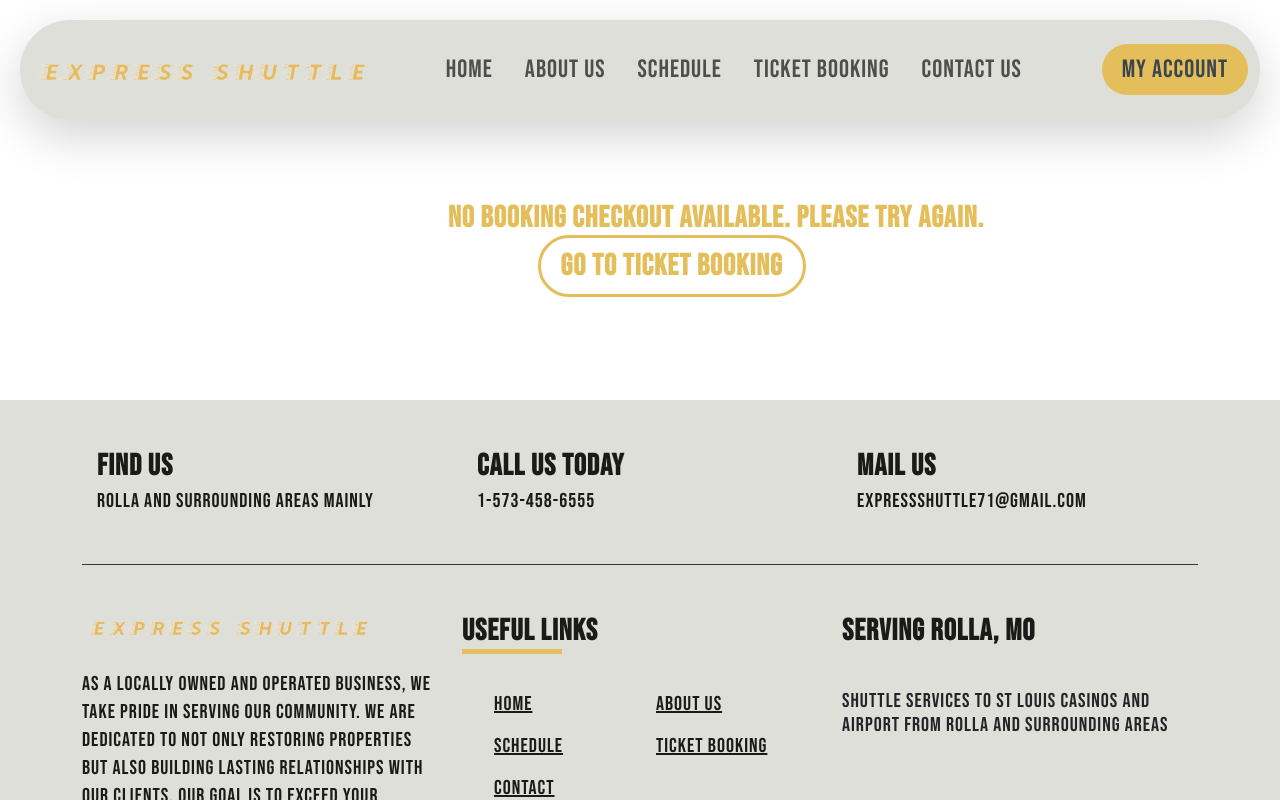
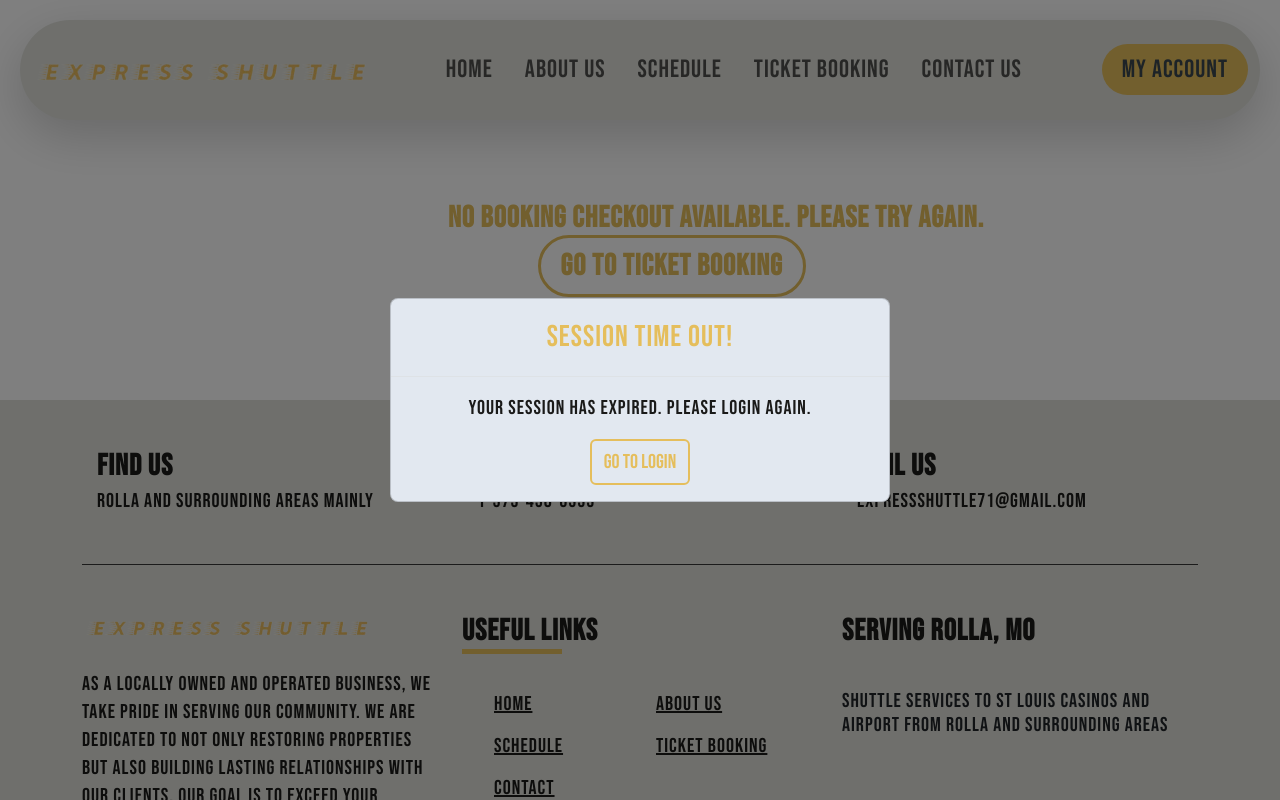
Before and after one commit to Harshamasina/express_shuttle_client, a React (Vite) app: page /checkout in a window 1280 px wide. Shown: the top 800 px of the page. Built offline with nearby package versions, Linux system fonts and the light colour scheme; no server answers; sample sign-in values are in the browser's storage.

Commit message:
added: "Session Expire Feature"

```diff
--- a/src/App.css
+++ b/src/App.css
@@ -1950,6 +1950,47 @@ form{
     background: #e5be5c;
 }
 
+/* Session Time Out Modal */
+.modal {
+    border: none !important;
+}
+
+.modal-content{
+    background: #e2e8f0 !important;
+}
+
+.modal_title{
+    text-align: center !important;
+    color: #e5be5c !important;
+    display: flex !important;
+    margin:  0 auto !important;
+    font-size: 30px !important;
+}
+
+.modal_info{
+    margin:  0 auto !important;
+}
+
+.modal_info p{
+    display: flex !important;
+    color: #1A1A19;
+    font-size: 20px;
+}
+
+.modal_button{
+    display: flex !important;
+    margin:  0 auto !important;
+    background: transparent !important;
+    border: 2px solid #e5be5c !important;
+    font-size: 20px !important;
+    color: #e5be5c !important;
+}
+
+.modal_button:hover{
+    background: #e5be5c !important;
+    color: #f4f4f4 !important;
+}
+
 /* Responsive adjustments */
 @media (max-width: 768px) {
     .error404_link a {
--- a/src/App.jsx
+++ b/src/App.jsx
@@ -5,12 +5,14 @@ import 'bootstrap/dist/css/bootstrap.min.css';
 import Navbar from './Components/Navbar';
 import Footer from './Components/Footer';
 import GoToTopBtn from './Components/GoToTopBtn';
+import SessionTimeOut from './Components/SessionTimeOut';
 
 const App = () => {
     return (
         <>
             <BrowserRouter>
                 <Navbar />
+                <SessionTimeOut />
                 <Footer />
                 <GoToTopBtn />
             </BrowserRouter>
--- /dev/null
+++ b/src/Components/SessionTimeOut.jsx
@@ -0,0 +1,107 @@
+import { useContext, useEffect, useState } from 'react';
+import { signOut } from "firebase/auth";
+import { auth } from "../Config/Firebase";
+import { AuthContext } from "../Context/AuthContext";
+import { useNavigate } from "react-router-dom";
+import moment from 'moment';
+import Modal from 'react-bootstrap/Modal';
+import Button from 'react-bootstrap/Button';
+import { IoMdLogOut } from "react-icons/io";
+
+const SessionTimeOut = () => {
+    const { currentUser } = useContext(AuthContext);
+    const [sessionExpired, setSessionExpired] = useState(false);
+    const navigate = useNavigate();
+
+    useEffect(() => {
+        let timer;
+        if (!currentUser) return;
+
+        try {
+            let storedLoginTime = localStorage.getItem("loginTime");
+            console.log("Stored Login Time", storedLoginTime)
+
+            // If not stored, use currentUser metadata or fallback to now
+            if (!storedLoginTime) {
+                if (currentUser.metadata && currentUser.metadata.lastSignInTime) {
+                    storedLoginTime = currentUser.metadata.lastSignInTime;
+                } else {
+                    storedLoginTime = moment().toISOString();
+                }
+                localStorage.setItem("loginTime", storedLoginTime);
+            }
+
+            // Parse the login time using moment.js
+            const loginMoment = moment(storedLoginTime);
+            if (!loginMoment.isValid()) {
+                throw new Error("Invalid login time");
+            }
+
+            const sessionDuration = moment.duration(5, 'hours');
+            const now = moment();
+            const elapsed = moment.duration(now.diff(loginMoment));
+
+            if (elapsed.asMilliseconds() >= sessionDuration.asMilliseconds()) {
+                // Session already expired
+                setSessionExpired(true);
+            } else {
+                // Calculate the remaining time until session expiry
+                const remainingDuration = sessionDuration.subtract(elapsed);
+                const remainingMilliseconds = remainingDuration.asMilliseconds();
+                console.log(remainingDuration);
+                console.log(remainingMilliseconds);
+                timer = setTimeout(() => {
+                    setSessionExpired(true);
+                }, remainingMilliseconds);
+            }
+        } catch (error) {
+            console.error("Error handling session timeout: ", error);
+            setSessionExpired(true);
+        }
+
+        // Clean up the timer on component unmount
+        return () => {
+            if (timer) {
+                clearTimeout(timer);
+            }
+        };
+    }, [currentUser]);
+
+    const handleSessionExpiry = async () => {
+        // Hide the modal immediately
+        setSessionExpired(false);
+        try {
+            await signOut(auth);
+        } catch (error) {
+            console.error("Error signing out: ", error);
+        } finally {
+            // Remove the stored login time and navigate to login page
+            localStorage.removeItem("loginTime");
+            navigate('/login');
+        }
+    };
+
+    return (
+        <>
+            <Modal
+                show={sessionExpired}
+                onHide={handleSessionExpiry}
+                centered
+                className='modal'
+                backdrop="static"
+            >
+                <Modal.Header>
+                    <Modal.Title className='modal_title'>Session Time Out!</Modal.Title>
+                </Modal.Header>
+                <Modal.Body className='modal_info'>
+                    <p>Your session has expired. Please login again.</p>
+                    <Button className='modal_button' variant="primary" onClick={handleSessionExpiry}>
+                        Go to Login
+                    </Button>
+                </Modal.Body>
+            </Modal>
+        </>
+    )
+};
+
+export default SessionTimeOut;
--- a/src/Pages/Login.jsx
+++ b/src/Pages/Login.jsx
@@ -33,6 +33,7 @@ const Login = () => {
             if (user.emailVerified) {
                 setSuccessMsg("Login successful! Redirecting...");
                 navigate("/home");
+                window.location.reload();
             } else {
                 setErrorMsg("Please verify your email before logging in.");
             }
@@ -72,6 +73,7 @@ const Login = () => {
             if (validUids.includes(user.uid)) {
                 setSuccessMsg("Google Sign-In successful! Redirecting...");
                 navigate("/home");
+                window.location.reload();
             } else {
                 setErrorMsg("Register your account first.");
                 setTimeout(() => navigate("/register"), 2000);
```
